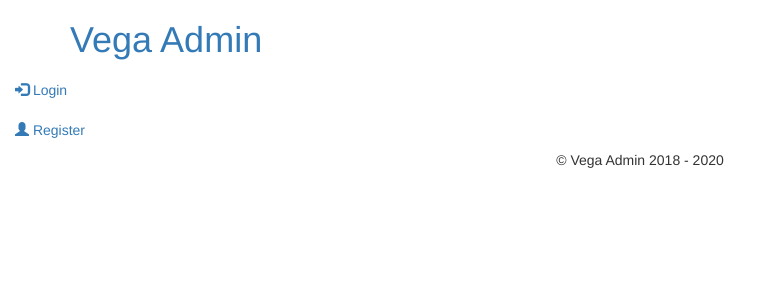
After one commit to moshthepitt/ohr, a Django app: template templates/vega_admin/badmin/base.html in a window 1280 px wide. The commit adds this page. Shown: the top 300 px of the page, without its empty margins (0-772 px from the left). Run offline with Django 3.2, Linux system fonts and the light colour scheme; the template is opened without the code that fills it, so the values that code supplies are empty; parts of the project's set-up code (start-up, migrations or seed data) failed here and were passed over; some libraries are stand-ins or nearby versions.

Commit message:
Add sidebar template

```diff
--- /dev/null
+++ b/templates/sidebar.html
@@ -0,0 +1,40 @@
+{% load i18n %}
+<div class="sidebar content-box" style="display: block;">
+    <ul class="nav">
+        {% if request.user.is_authenticated %}
+            <li class="submenu">
+                <a href="{% url 'repo.document-list' %}">
+                    <i class="glyphicon glyphicon-file"></i> {% trans "Projects" %}
+                    <span class="caret pull-right"></span>
+                </a>
+                <ul>
+                    <li><a href="{% url 'repo.document-list' %}">{% trans "View Projects" %}</a></li>
+                    <li><a href="{% url 'repo.document-create' %}">{% trans "Add Project" %}</a></li>
+                </ul>
+            </li>
+            <li class="submenu">
+                <a href="{% url 'repo.category-list' %}">
+                    <i class="glyphicon glyphicon-tags"></i> {% trans "Categories" %}
+                    <span class="caret pull-right"></span>
+                </a>
+                <ul>
+                    <li><a href="{% url 'repo.category-list' %}">{% trans "View Categories" %}</a></li>
+                    <li><a href="{% url 'repo.category-create' %}">{% trans "Add Category" %}</a></li>
+                </ul>
+            </li>
+            <li class="submenu">
+                <a href="{% url 'auth.user-list' %}">
+                    <i class="glyphicon glyphicon-user"></i> {% trans "Users" %}
+                    <span class="caret pull-right"></span>
+                </a>
+                <ul>
+                    <li><a href="{% url 'auth.user-list' %}">{% trans "View Users" %}</a></li>
+                </ul>
+            </li>
+            <li><a href="{% url 'account_logout' %}"><i class="glyphicon glyphicon-log-out"></i> {% trans "Log Out" %}</a></li>
+        {% else %}
+            <li><a href="{% url 'account_login' %}"><i class="glyphicon glyphicon-log-in"></i> {% trans "Login" %}</a></li>
+            <li><a href="{% url 'account_signup' %}"><i class="glyphicon glyphicon-user"></i> {% trans "Register" %}</a></li>
+        {% endif %}
+    </ul>
+</div>
--- a/templates/vega_admin/badmin/base.html
+++ b/templates/vega_admin/badmin/base.html
@@ -39,7 +39,7 @@
     <div class="page-content">
       <div class="row">
         <div class="col-md-2">
-          {% include "vega_admin/badmin/sidebar.html" %}
+          {% include "sidebar.html" %}
         </div>
         <div class="col-md-10">
           {% block messages %}
```
